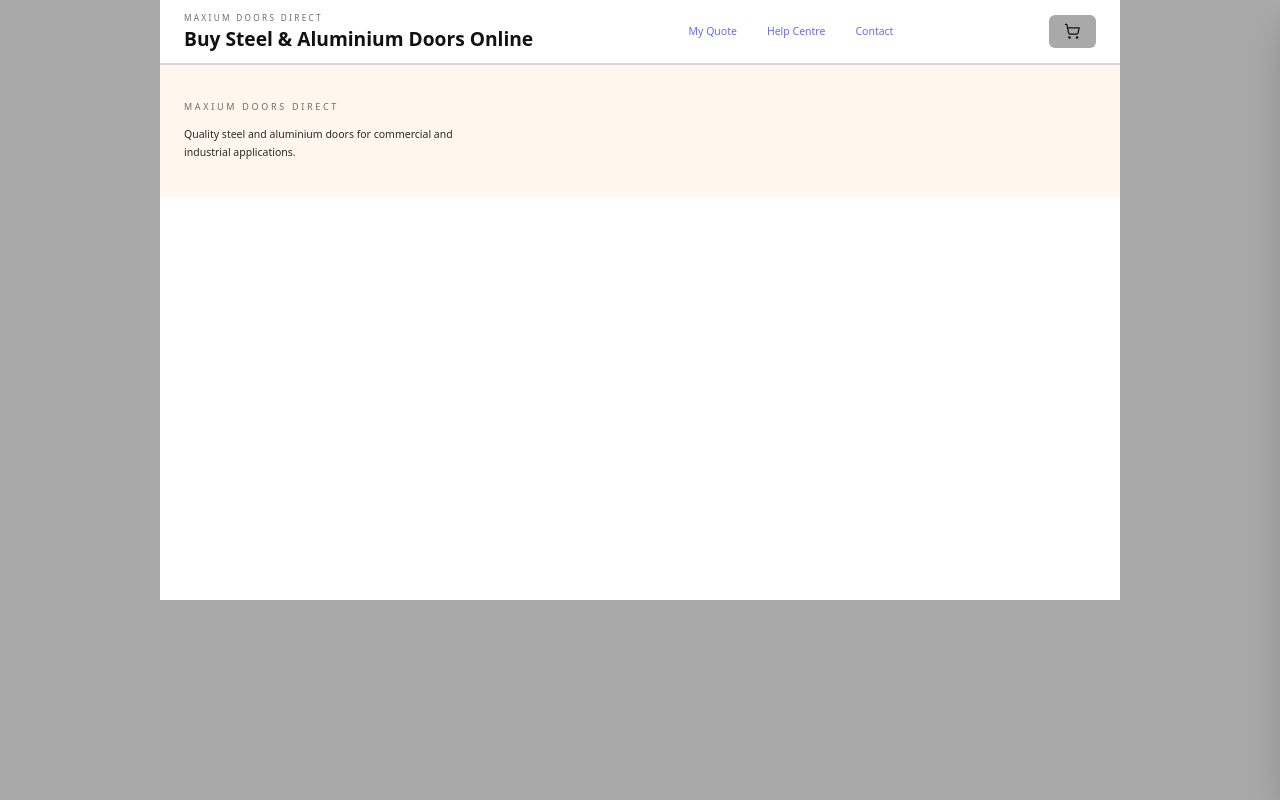
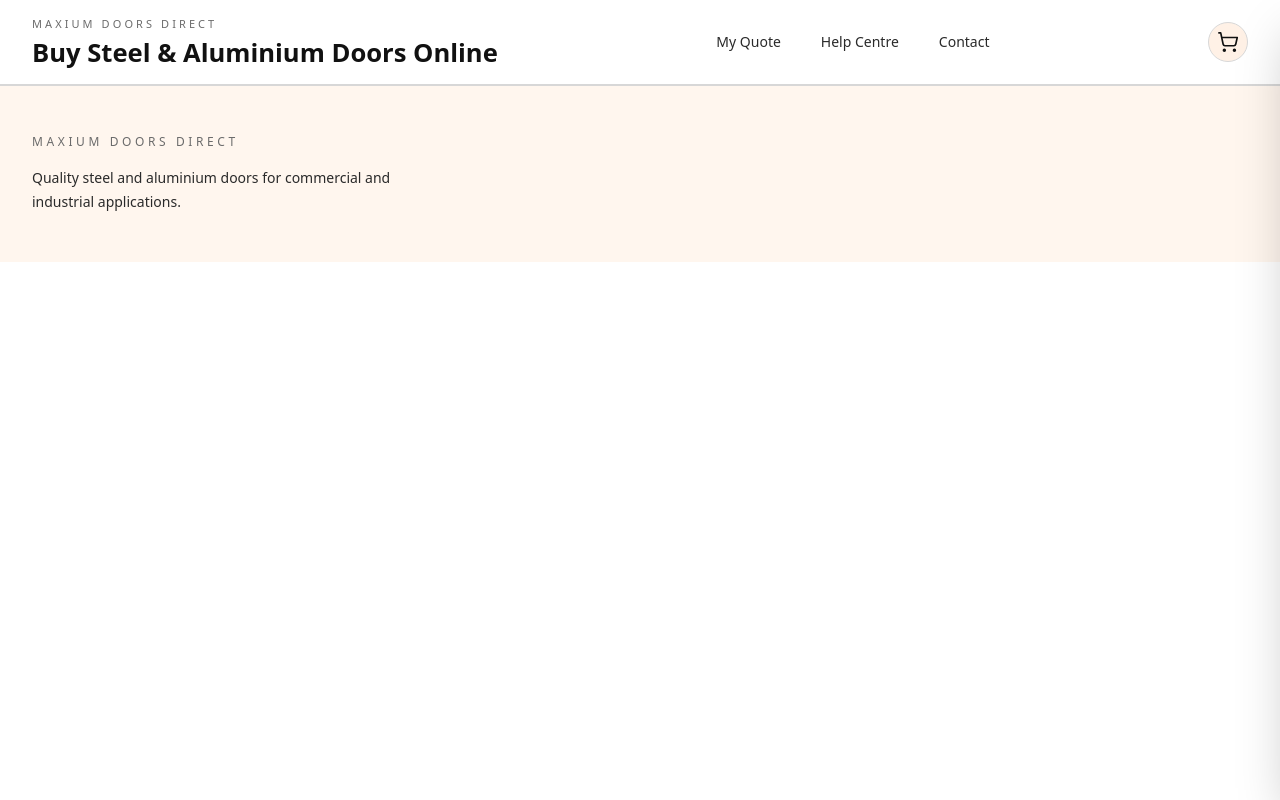
Before and after one commit to imteazauck/maxiumdoors, a React (Vite) app: page /order-online in a window 1280 px wide. Built offline with nearby package versions, Linux system fonts and the light colour scheme.

Commit message:
Sort out buttons and Layouts

```diff
--- a/src/components/ActionButton.tsx
+++ b/src/components/ActionButton.tsx
@@ -8,19 +8,21 @@ type ActionButtonProps = {
 } & ButtonHTMLAttributes<HTMLButtonElement>;
 
 const baseButtonStyle =
-  "inline-flex min-w-[220px] items-center justify-center rounded-full border border-[#D7D7D7] bg-transparent px-5 py-3 text-sm font-semibold text-[#4F46E5] font-sans transition duration-200 ease-in-out hover:bg-[#FFF6EE] hover:text-[#4F46E5] focus:outline-none";
+  "inline-flex min-w-[220px] items-center justify-center rounded-full border border-[#D7D7D7] bg-[#FFF1E6] px-5 py-3 text-sm font-semibold text-[#111111] font-sans transition duration-200 ease-in-out hover:bg-[#F47A20] hover:border-[#F47A20] hover:text-white focus:outline-none";
 
 const buttonInlineStyle: CSSProperties = {
-  borderWidth: "1px",
-  borderStyle: "solid",
-  borderColor: "#D7D7D7",
+  background: "transparent",
+  backgroundColor: "transparent",
+  backgroundImage: "none",
+  border: "1px solid #D7D7D7",
   borderRadius: "9999px",
-  backgroundColor: "#FFF6EE",
-  appearance: "none",
-  WebkitAppearance: "none",
   fontFamily: "sans-serif",
   fontSize: "0.875rem",
   fontWeight: 600,
+  appearance: "none",
+  WebkitAppearance: "none",
+  outline: "none",
+  boxShadow: "none",
 };
 
 export default function ActionButton({
@@ -44,7 +46,6 @@ export default function ActionButton({
     <button
       type={type}
       className={combinedClassName}
-      style={buttonInlineStyle}
       {...props}
     >
       {children}
--- a/src/components/BasketDrawer.tsx
+++ b/src/components/BasketDrawer.tsx
@@ -57,7 +57,7 @@ export default function BasketDrawer() {
                           { removeItem(item.id)
                             removeDoor(item.doorRef!)
                           }}
-                        className="text-sm font-medium text-[#6B6B6B] transition hover:text-[#F47A20]"
+                        className="text-sm font-medium px-3  text-[#6B6B6B] transition hover:text-[#F47A20]"
                       >
                         Remove
                       </button>
--- a/src/components/DrawingPanel.tsx
+++ b/src/components/DrawingPanel.tsx
@@ -37,18 +37,10 @@ export default function DrawingPanel({
       <div className="flex items-start justify-between gap-4">
         <div>
           <p className="text-xs font-semibold uppercase tracking-[0.28em] text-[#6B6B6B]">
-            Live drawing
+            Live drawing - Preview panel
           </p>
-          <h2 className="mt-2 text-2xl font-semibold text-[#111111]">
-            Preview panel
-          </h2>
+
         </div>
-        <button
-          type="button"
-          className="rounded-full border border-[#F47A20] px-3 py-2 text-xs font-semibold uppercase tracking-[0.2em] text-[#F47A20] transition hover:bg-[#FFF1E6]"
-        >
-          Zoom
-        </button>
       </div>
 
       <div className="mt-6 rounded-[1.75rem] bg-[#FFF9F4] p-4">
--- a/src/components/SiteShell.tsx
+++ b/src/components/SiteShell.tsx
@@ -14,7 +14,7 @@ export default function SiteShell({ children }: { children: ReactNode }) {
   const navLinkClass = ({ isActive }: NavLinkProps) =>
     [
       "rounded-full px-3 py-2 text-sm font-medium transition-colors",
-      isActive ? "bg-[#F47A20] text-white" : "text-[#2A2A2A] hover:bg-[#FFF1E6] hover:text-[#F47A20]",
+      isActive ? "border border-[#F3D3BA] bg-[#FFF1E6] px-5 py-3 text-sm font-semibold text-[#111111]" : "text-[#2A2A2A] hover:bg-[#FFF1E6] hover:text-[#F47A20]",
     ].join(" ");
 
   return (
--- a/src/index.css
+++ b/src/index.css
@@ -5,29 +5,19 @@
   font-family: system-ui, Avenir, Helvetica, Arial, sans-serif;
   line-height: 1.5;
   font-weight: 400;
-
-  color-scheme: light dark;
-  color: rgba(255, 255, 255, 0.87);
-  background-color: #242424;
-
   font-synthesis: none;
   text-rendering: optimizeLegibility;
   -webkit-font-smoothing: antialiased;
   -moz-osx-font-smoothing: grayscale;
 }
 
-a {
-  font-weight: 500;
-  color: #646cff;
-  text-decoration: inherit;
+* {
+  box-sizing: border-box;
 }
-a:hover {
-  color: #535bf2;
-}
+
 html {
   display: flex;
   justify-content: center;
-  zoom: 0.75;
 }
 
 body {
@@ -38,39 +28,46 @@ body {
   min-height: 100vh;
 }
 
-h1 {
-  font-size: 3.2em;
-  line-height: 1.1;
+a {
+  text-decoration: inherit;
 }
 
 button {
-  border-radius: 8px;
-  border: 1px solid transparent;
-  padding: 0.6em 1.2em;
-  font-size: 1em;
-  font-weight: 500;
-  font-family: inherit;
-  background-color: none;
+  font: inherit;
+  color: #111111;
+  background-color: #FFF1E6;
+  background-image: none;
+  border: 1px solid #D7D7D7;
+  border-radius: 9999px;
   cursor: pointer;
-  transition: border-color 0.25s;
+  -webkit-appearance: none;
+  appearance: none;
+  transition:
+    background-color 0.2s ease-in-out,
+    border-color 0.2s ease-in-out,
+    color 0.2s ease-in-out;
 }
+
 button:hover {
-  border-color: #646cff;
+  background-color: #F47A20;
+  border-color: #F47A20;
+  color: white;
 }
+
 button:focus,
 button:focus-visible {
-  outline: 4px auto -webkit-focus-ring-color;
+  outline: none;
 }
 
-@media (prefers-color-scheme: light) {
+/* @media (prefers-color-scheme: light) {
   :root {
     color: #213547;
-    background-color:darkgray;
+    background-color:white;
   }
   a:hover {
     color: #747bff;
   }
   button {
-    background-color: darkgray;
+    background-color: green;
   }
-}
+} */
--- a/src/pages/QuoteSummaryPage.tsx
+++ b/src/pages/QuoteSummaryPage.tsx
@@ -3,6 +3,7 @@ import { jsPDF } from "jspdf";
 import { useCart } from "../context/CartContext";
 import { useQuote } from "../context/QuoteContext";
 import ActionButton from "../components/ActionButton";
+import { useNavigate } from "react-router-dom";
 
 function formatMoney(value: number) {
   return `£${value.toLocaleString(undefined, {
@@ -159,7 +160,7 @@ async function buildQuotePdf({
 export default function QuoteSummaryPage() {
   const { quoteRef, customerDetails, doors, removeDoor } = useQuote();
   const { items, subtotal, removeItem } = useCart();
-
+  const navigate = useNavigate();
 
   function removeItemFromCartAndQuote(doorRef: string) {
     const cartItem = items.find((item) => item.doorRef === doorRef);
@@ -238,9 +239,13 @@ export default function QuoteSummaryPage() {
 
 
         <div className="flex flex-col items-end gap-3">
-          <ActionButton to="/order-online/configure">
+          <ActionButton autoFocus
+           className=" focus:ring-2 focus:ring-[#F47A20]"
+            onClick={() => navigate("/order-online/configure")}
+          >
             Add another door
           </ActionButton>
+
           {doors.length > 0 && (
             <ActionButton onClick={handleDownloadPdf}>
               Download quote PDF
@@ -280,7 +285,7 @@ export default function QuoteSummaryPage() {
                     <button
                       type="button"
                       onClick={() => removeItemFromCartAndQuote(door.doorRef)}
-                      className="mt-3 text-sm font-medium text-[#6B6B6B] transition hover:text-[#F47A20]"
+                      className="mt-3 py-1 px-3 text-sm font-medium text-[#6B6B6B] transition hover:text-[#F47A20]"
                     >
                       Remove
                     </button>
```
